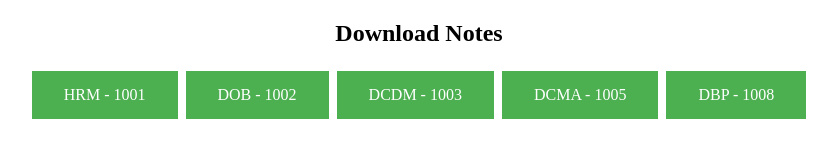
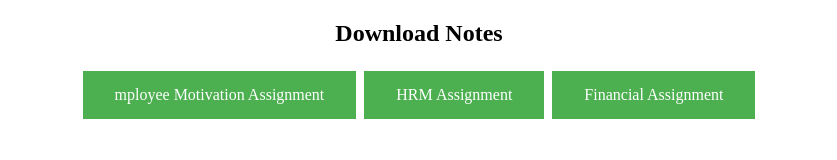
Before and after one commit to kumaraishara43/Assignments, a plain HTML site: page index.html in a window 1280 px wide. Shown: the whole page, without its empty margins (221-1058 px from the left). Drawn offline with Linux system fonts and the light colour scheme.

Commit message:
Update index.html

```diff
--- a/index.html
+++ b/index.html
@@ -24,11 +24,9 @@
 <h2>Download Notes</h2>
 
 
-<a href="1001.html" class="button">HRM - 1001</a>
-<a href="1002.html" class="button">DOB - 1002</a>
-<a href="1003.html" class="button">DCDM - 1003</a>
-<a href="1005.html" class="button">DCMA - 1005</a>
-<a href="1008.html" class="button">DBP - 1008</a>
+<a href="Employee Motivation Assignment.html" class="button">mployee Motivation Assignment</a>
+<a href="HRM Assignment.html" class="button">HRM Assignment</a>
+<a href="Financial Assignment.html" class="button">Financial Assignment</a>
 
 
 
```
